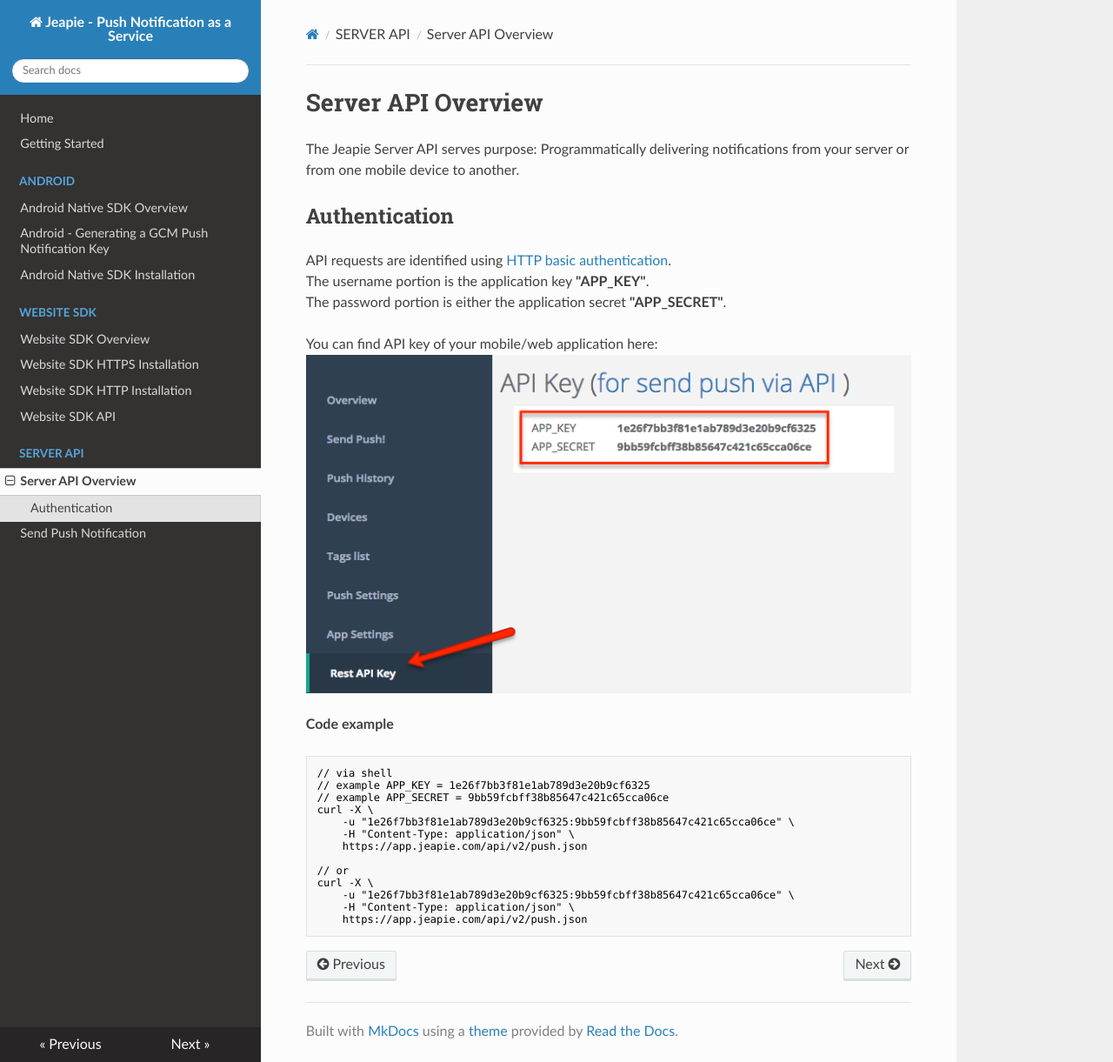
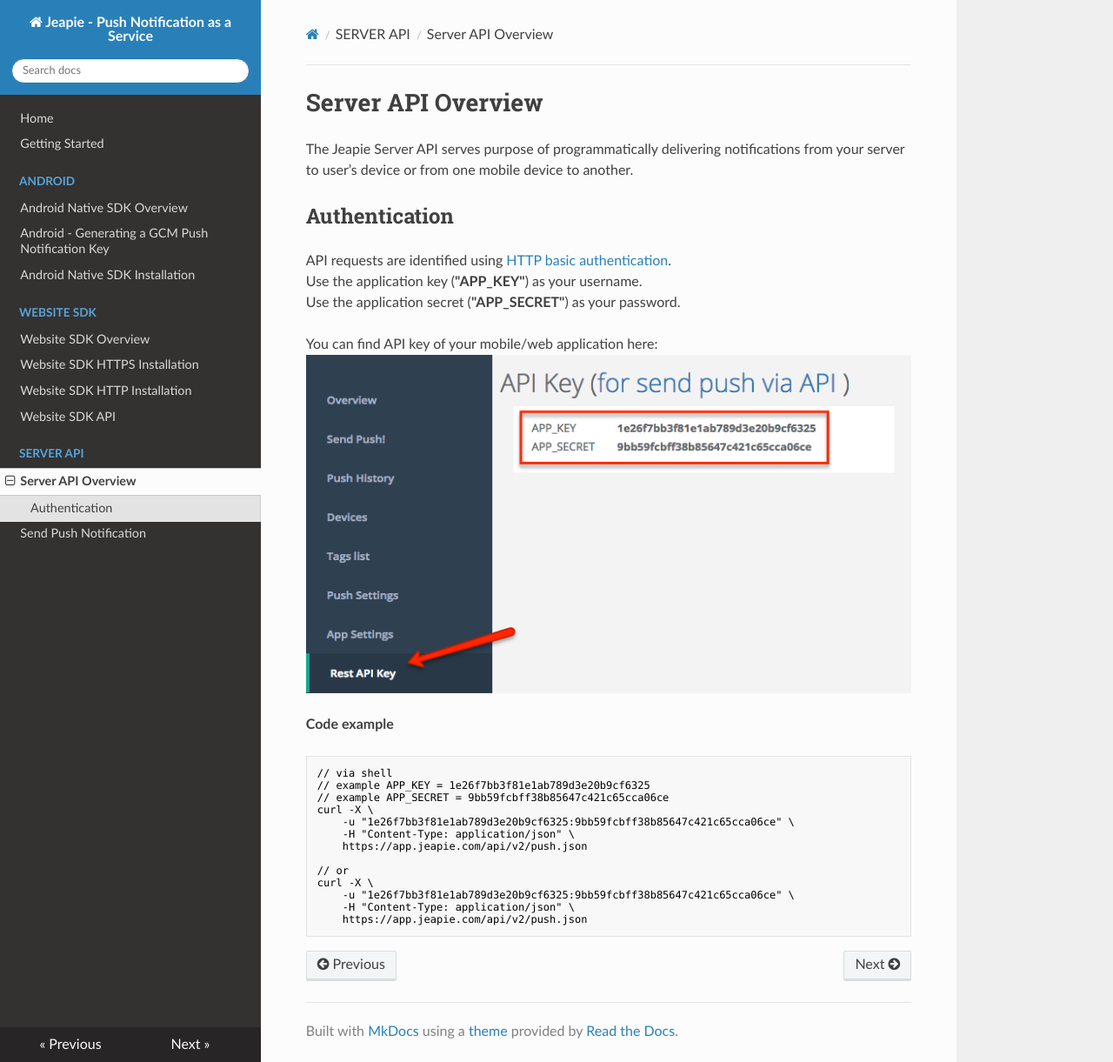
Before and after one commit to Jeapie/jeapie-docs, an MkDocs documentation site: the page built from docs/API/Server-API-Overview.md, in a window 1280 px wide and 1221 px high. Shown: the whole window at 87% size. Built offline with MkDocs 1.6.1, drawn with Linux system fonts in a browser that asks for light colours; nearby versions of some CDN libraries; old or Windows-style settings are respelled for this version of MkDocs.

Commit message:
Update Server-API-Overview.md
proofread

```diff
--- a/docs/API/Server-API-Overview.md
+++ b/docs/API/Server-API-Overview.md
@@ -1,13 +1,13 @@
 #Server API Overview
 
-The Jeapie Server API serves purpose: Programmatically delivering notifications from your server or from one mobile device to another.
+The Jeapie Server API serves purpose of programmatically delivering notifications from your server to user’s device or from one mobile device to another.
 
 
 ##Authentication
 
 API requests are identified using [HTTP basic authentication](http://en.wikipedia.org/wiki/Basic_access_authentication).<br>
-The username portion is the application key **"APP_KEY"**.<br>
-The password portion is either the application secret **"APP_SECRET"**.
+Use the application key (**"APP_KEY"**) as your username.<br>
+Use the application secret (**"APP_SECRET"**) as your password.
 
 
 You can find API key of your mobile/web application here:
```
